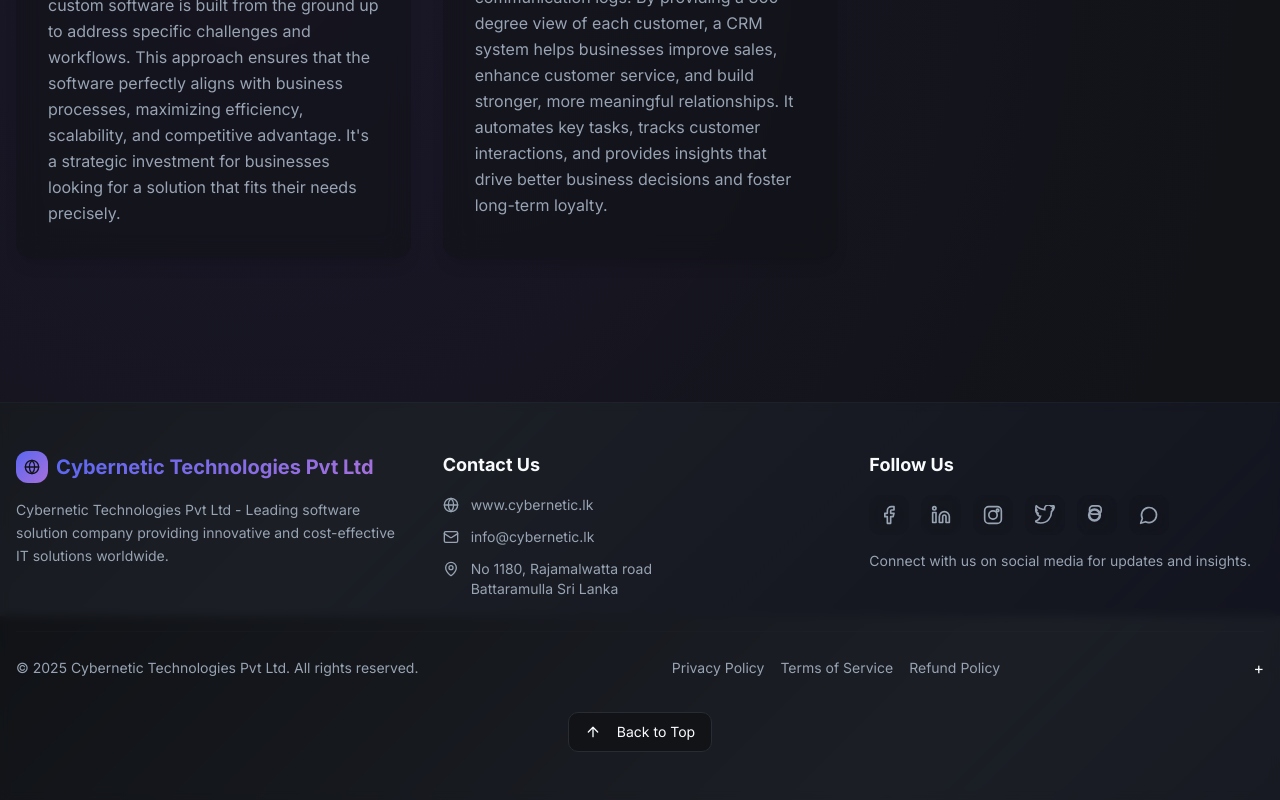
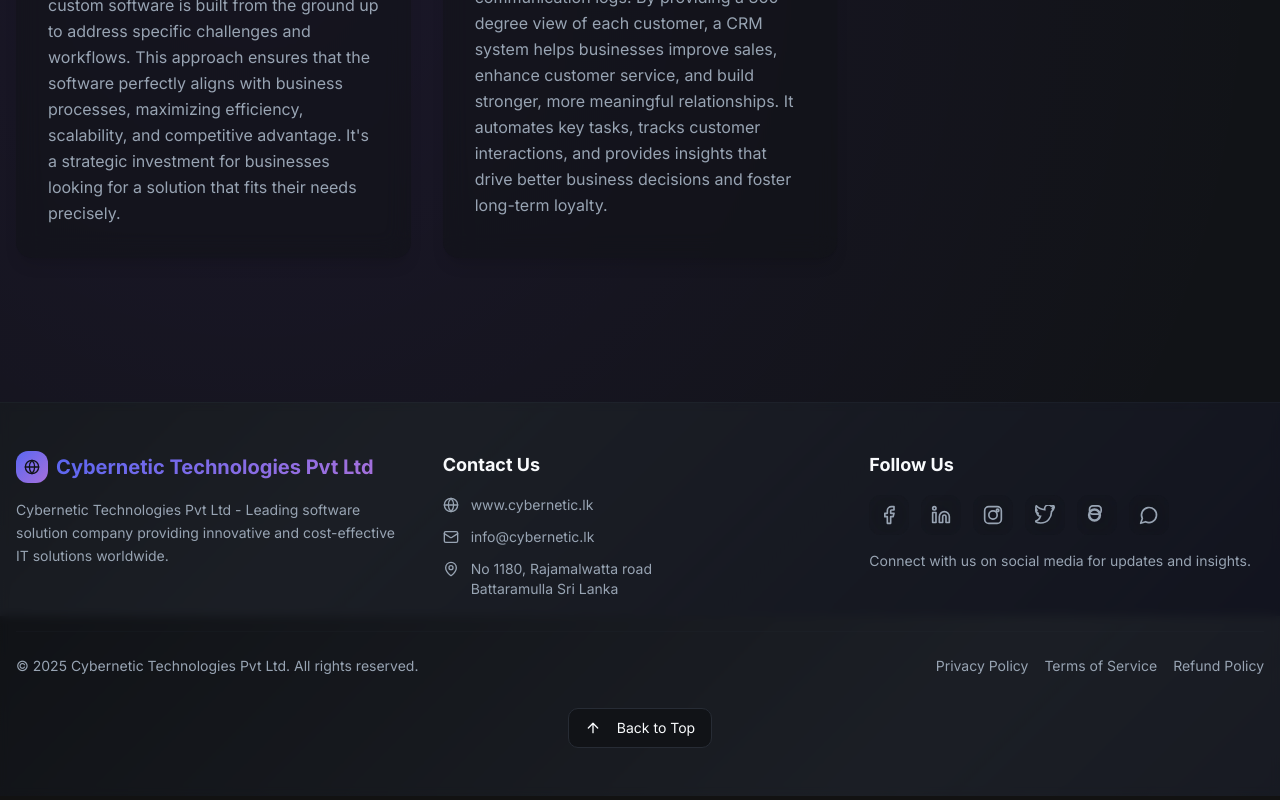
Before and after one commit to CyberneticWork/Cybernetic_web, a React (Vite) app: page /blog in a window 1280 px wide. Shown: the part 1784-2584 px from the top of the page. Built offline with nearby package versions, Linux system fonts and the light colour scheme.

Commit message:
Update Footer.tsx

```diff
--- a/src/components/Footer.tsx
+++ b/src/components/Footer.tsx
@@ -174,7 +174,7 @@ const Footer = () => {
                 Refund Policy
               </a>
             </div>
-            +
+
           </div>
         </div>
       </div>
```
